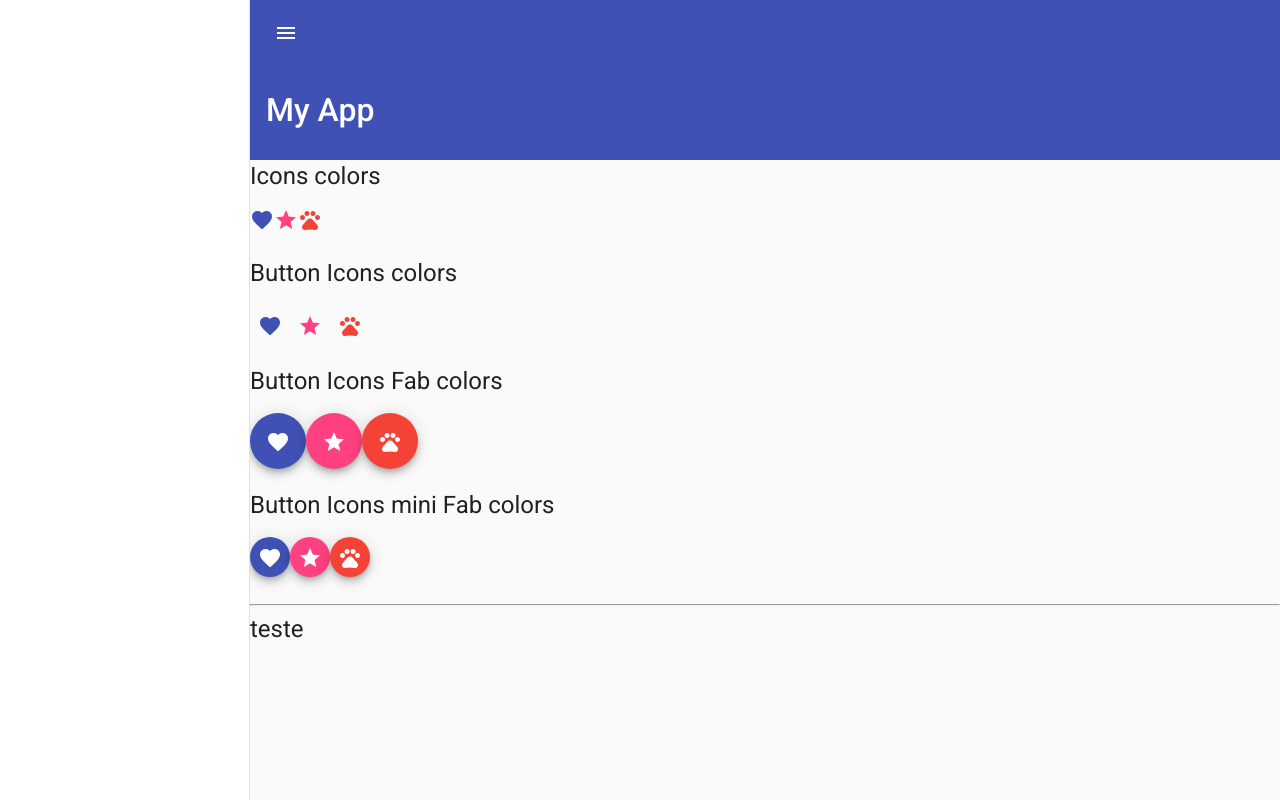
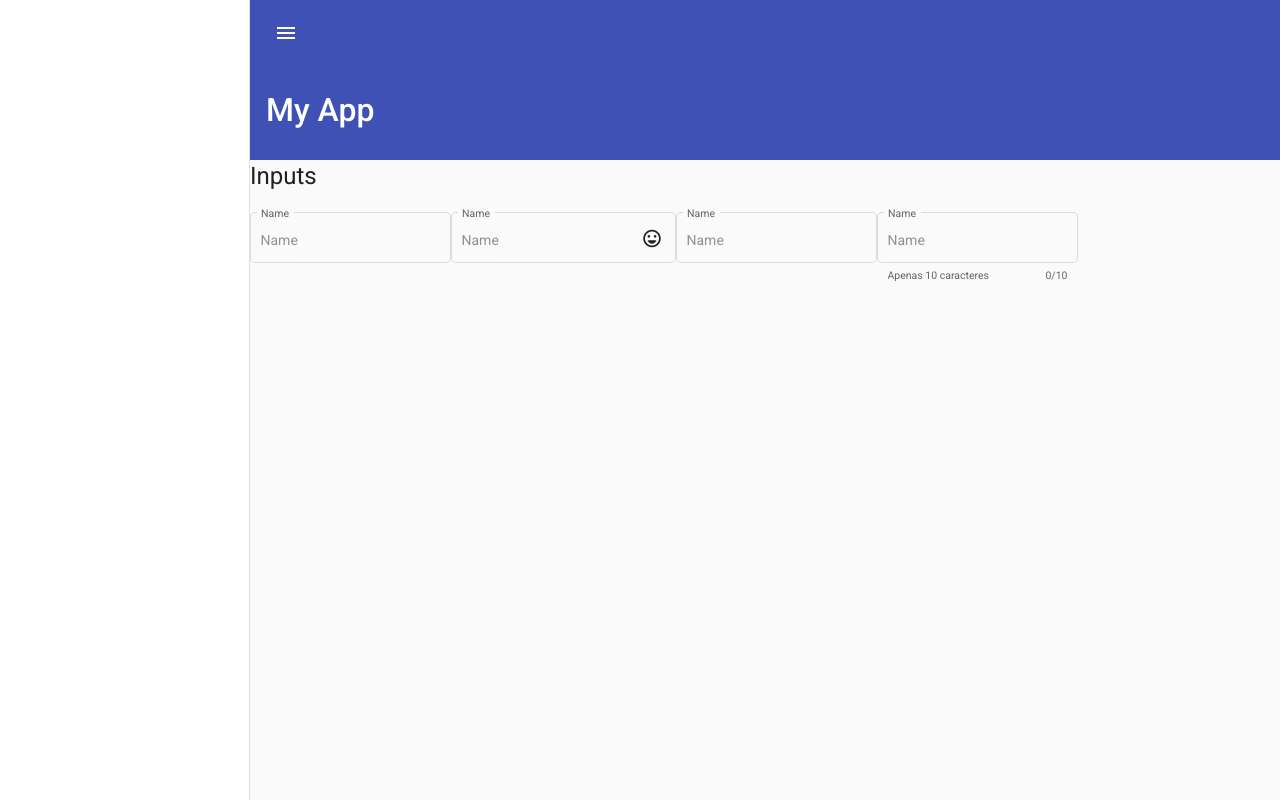
Before and after one commit to vsandrade/RxJS_Angular_Material, an Angular app in the folder Angular-Material/: page / in a window 1280 px wide. Built offline with nearby package versions, Linux system fonts and the light colour scheme.

Commit message:
Form field and Inputs

```diff
--- a/Angular-Material/src/app/Material/Material.module.ts
+++ b/Angular-Material/src/app/Material/Material.module.ts
@@ -5,6 +5,8 @@
 import { MatIconModule } from '@angular/material/icon';
 import { MatButtonModule } from '@angular/material/button';
 import { MatSidenavModule } from '@angular/material/sidenav';
+import { MatInputModule } from '@angular/material/input';
+import { MAT_FORM_FIELD_DEFAULT_OPTIONS } from '@angular/material/form-field';
 
 @NgModule({
   exports: [
@@ -12,8 +14,15 @@
     MatToolbarModule,
     MatIconModule,
     MatButtonModule,
-    MatSidenavModule
+    MatSidenavModule,
+    MatInputModule
   ],
-  declarations: []
+  declarations: [],
+  providers: [
+    {
+      provide: MAT_FORM_FIELD_DEFAULT_OPTIONS,
+      useValue: { appearance: 'outline', floatLabel: 'always' }
+    }
+  ]
 })
 export class MaterialModule { }
--- a/Angular-Material/src/app/app.component.html
+++ b/Angular-Material/src/app/app.component.html
@@ -33,12 +33,8 @@
     <mat-toolbar class="toolbar-submenu" color="primary">
       <span *ngIf="!popText">My App</span>
     </mat-toolbar>
-    <app-buttons-icons></app-buttons-icons>
-    <h1 class="title">teste</h1>
-    <h1 class="title">teste</h1>
-    <h1 class="title">teste</h1>
-    <h1 class="title">teste</h1>
-    <h1 class="title">teste</h1>
+    <!-- <app-buttons-icons></app-buttons-icons> -->
+    <app-form-field-input></app-form-field-input>
   </mat-sidenav-content>
 </mat-sidenav-container>
 
--- a/Angular-Material/src/app/app.module.ts
+++ b/Angular-Material/src/app/app.module.ts
@@ -1,5 +1,6 @@
 import { NgModule } from '@angular/core';
 import { BrowserModule } from '@angular/platform-browser';
+import { FormsModule } from '@angular/forms';
 
 import { AppRoutingModule } from './app-routing.module';
 import { AppComponent } from './app.component';
@@ -7,14 +8,17 @@
 
 import { MaterialModule } from './Material/Material.module';
 import { ButtonsIconsComponent } from './buttons-icons/buttons-icons.component';
+import { FormFieldInputComponent } from './form-field-input/form-field-input.component';
 
 @NgModule({
   declarations: [
     AppComponent,
-    ButtonsIconsComponent
+    ButtonsIconsComponent,
+    FormFieldInputComponent
   ],
   imports: [
     BrowserModule,
+    FormsModule,
     AppRoutingModule,
     BrowserAnimationsModule,
     MaterialModule
--- /dev/null
+++ b/Angular-Material/src/app/form-field-input/form-field-input.component.html
@@ -0,0 +1,26 @@
+<h1>Inputs</h1>
+<mat-form-field>
+  <mat-label>Name</mat-label>
+  <input type="text" matInput placeholder="Name">
+</mat-form-field>
+
+<mat-form-field>
+  <mat-label>Name</mat-label>
+  <input type="text" matInput placeholder="Name">
+  <mat-icon matSuffix>sentiment_very_satisfied</mat-icon>
+</mat-form-field>
+
+<mat-form-field>
+  <mat-label>Name</mat-label>
+  <input type="text" matInput placeholder="Name" [(ngModel)]="value">
+  <button *ngIf="value" matSuffix mat-icon-button aria-label="Clear" (click)="value=''">
+    <mat-icon>close</mat-icon>
+  </button>
+</mat-form-field>
+
+<mat-form-field>
+  <mat-label>Name</mat-label>
+  <input #userName type="text" matInput placeholder="Name" maxlength="10">
+  <mat-hint align="start">Apenas {{userName.maxLength}} caracteres</mat-hint>
+  <mat-hint align="end">{{userName.value.length}}/{{userName.maxLength}}</mat-hint>
+</mat-form-field>
--- /dev/null
+++ b/Angular-Material/src/app/form-field-input/form-field-input.component.ts
@@ -0,0 +1,15 @@
+import { Component, OnInit } from '@angular/core';
+
+@Component({
+  selector: 'app-form-field-input',
+  templateUrl: './form-field-input.component.html',
+  styleUrls: ['./form-field-input.component.scss']
+})
+export class FormFieldInputComponent implements OnInit {
+  public value = '';
+  constructor() { }
+
+  ngOnInit(): void {
+  }
+
+}
```
Also changed, not shown: Angular-Material/src/app/form-field-input/form-field-input.component.scss (added).
